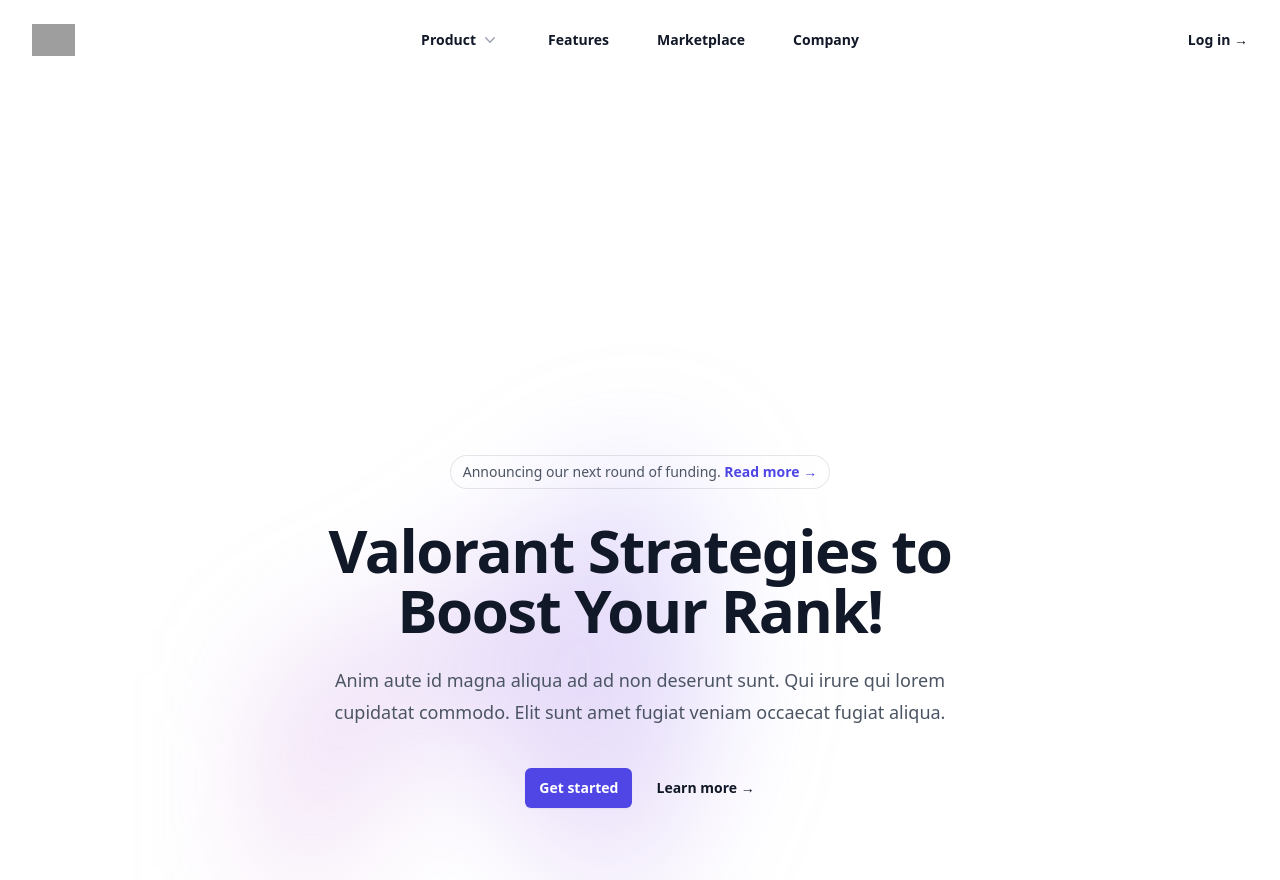
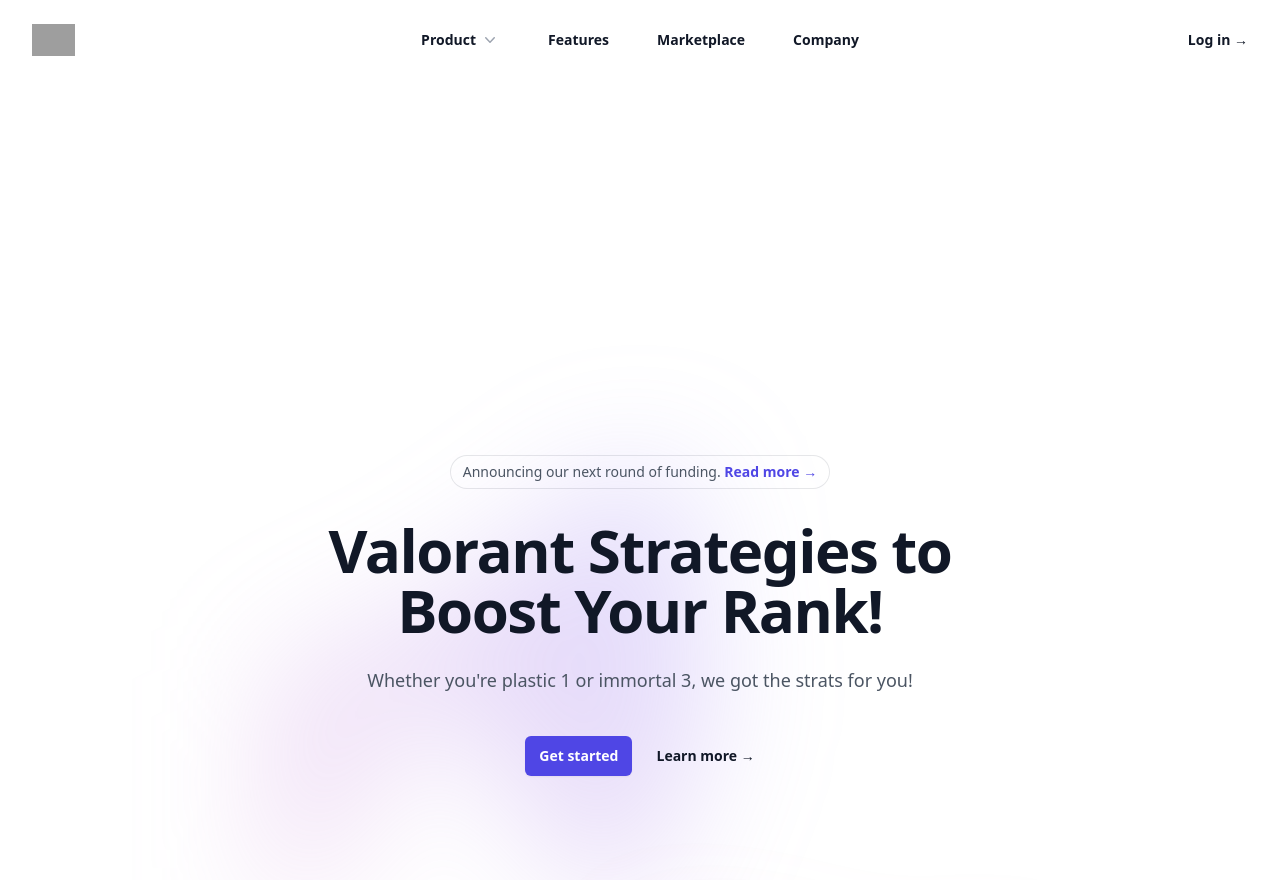
Before and after one commit to ValorantStrategyRandomizer/StratRandomizer, a Next.js app in the folder stratrandomizer/: page / in a window 1280 px wide. Built offline with nearby package versions, Linux system fonts and the light colour scheme; grey boxes are pictures that could not be loaded.

Commit message:
committing before pulling

```diff
--- a/stratrandomizer/src/app/page.tsx
+++ b/stratrandomizer/src/app/page.tsx
@@ -1,9 +1,9 @@
-import { Inter } from 'next/font/google'
-import styles from './page.module.css'
+import { Inter } from 'next/font/google';
+import styles from './page.module.css';
 
-import Link from 'next/link'
+import Link from 'next/link';
 
-const inter = Inter({ subsets: ['latin'] })
+const inter = Inter({ subsets: ['latin'] });
 
 export default function Home() {
   return (
@@ -36,17 +36,20 @@
               Valorant Strategies to Boost Your Rank!
             </h1>
             <p className="mt-6 text-lg leading-8 text-gray-600">
-              Anim aute id magna aliqua ad ad non deserunt sunt. Qui irure qui lorem cupidatat commodo. Elit sunt amet
-              fugiat veniam occaecat fugiat aliqua.
+              Whether you&apos;re plastic 1 or immortal 3, we got the strats for
+              you!
             </p>
             <div className="mt-10 flex items-center justify-center gap-x-6">
               <a
-                href="#"
+                href="StrategyRandomizer"
                 className="rounded-md bg-indigo-600 px-3.5 py-2.5 text-sm font-semibold text-white shadow-sm hover:bg-indigo-500 focus-visible:outline focus-visible:outline-2 focus-visible:outline-offset-2 focus-visible:outline-indigo-600"
               >
                 Get started
               </a>
-              <a href="#" className="text-sm font-semibold leading-6 text-gray-900">
+              <a
+                href="#"
+                className="text-sm font-semibold leading-6 text-gray-900"
+              >
                 Learn more <span aria-hidden="true">→</span>
               </a>
             </div>
@@ -66,5 +69,5 @@
         </div>
       </div>
     </main>
-  )
+  );
 }
```
